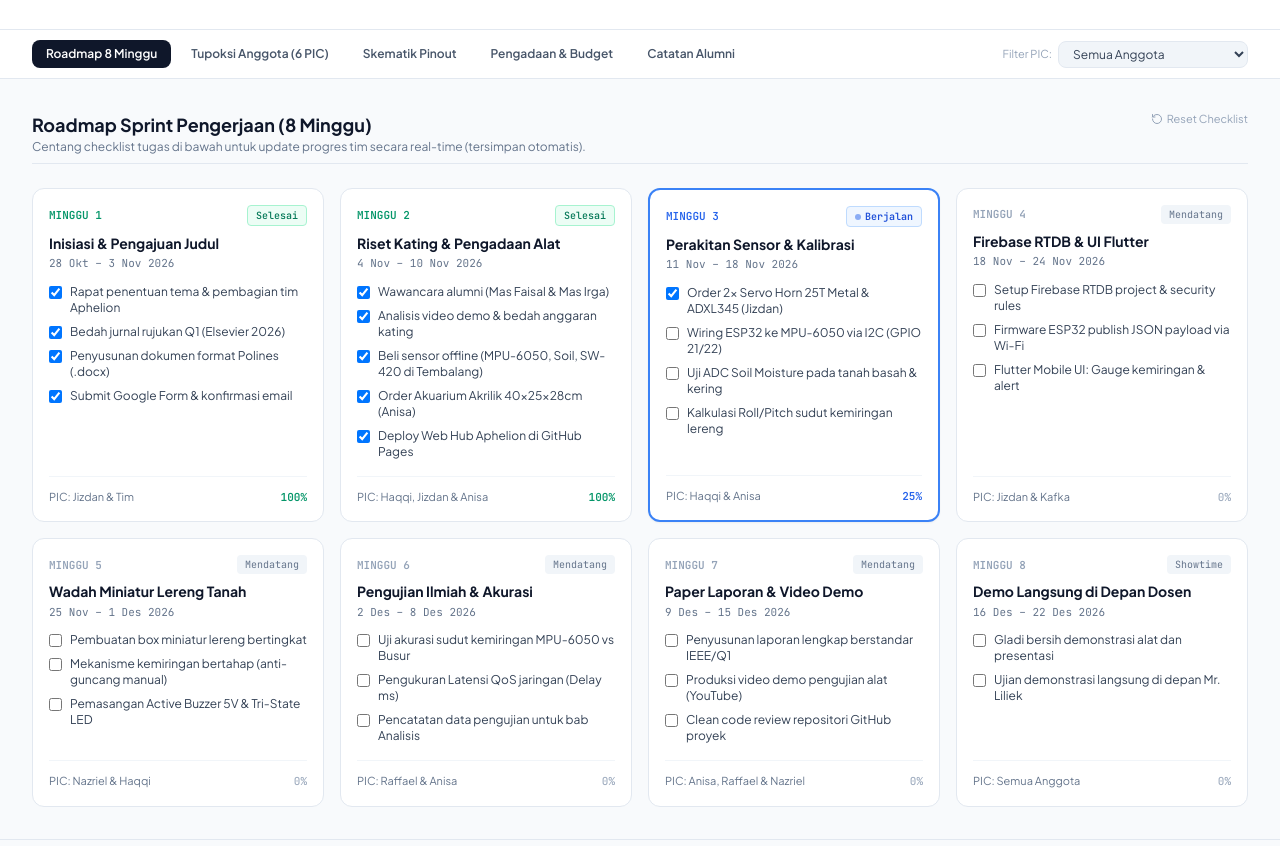
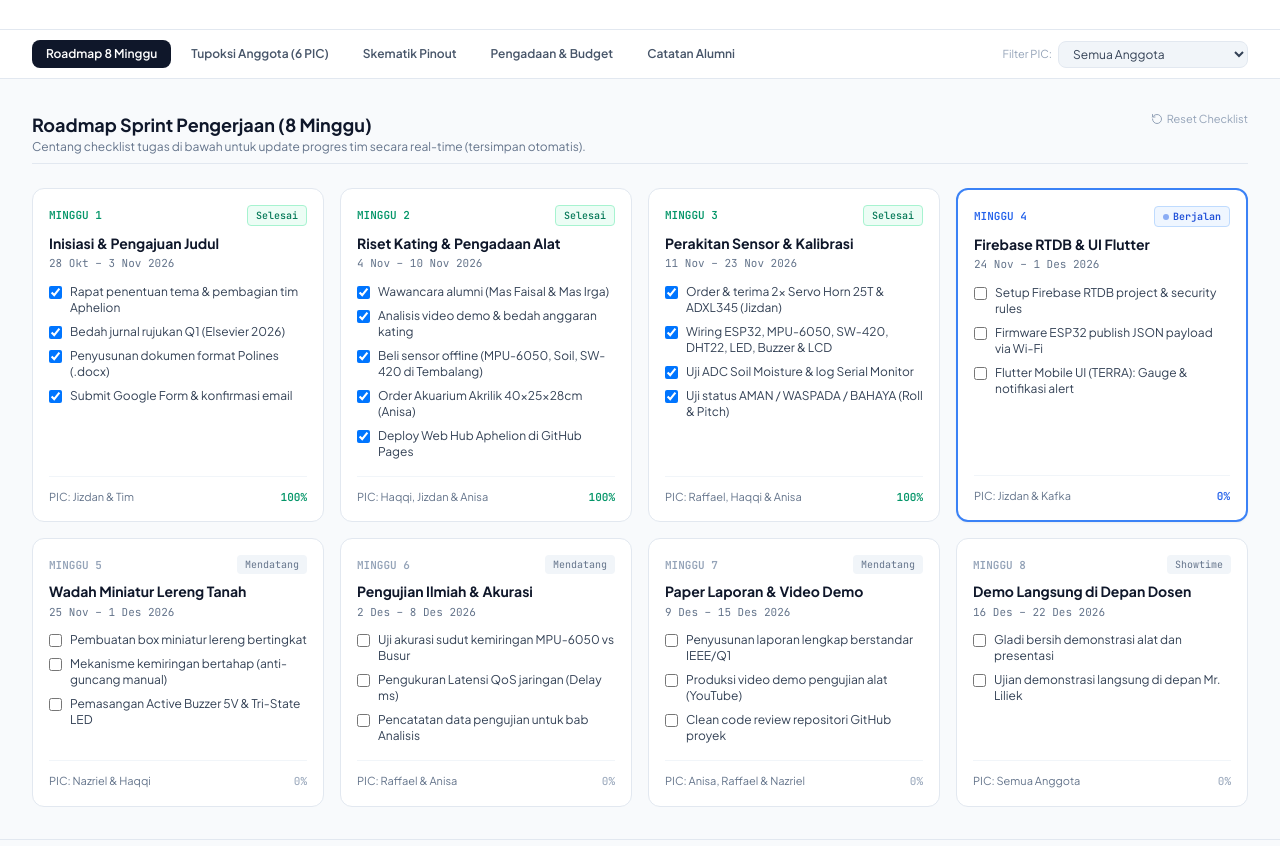
Before and after one commit to UnnamedPeople-Chin/aphelion-iot-hub, a plain HTML site: page index.html in a window 1280 px wide. Shown: the part 306-1152 px from the top of the page. Drawn offline with nearby package versions, Linux system fonts and the light colour scheme.

Commit message:
feat: complete Sprint 3 calibration tests, mark ADXL345 & Servo Horn received, start Sprint 4

```diff
--- a/index.html
+++ b/index.html
@@ -154,7 +154,7 @@
           </div>
           <div class="flex items-center justify-between text-[11px] text-slate-500 dark:text-slate-400 mt-2">
             <span id="taskCompletedCount" class="font-mono tabular-nums">0/24 Subtugas</span>
-            <span class="font-mono text-amber-600 dark:text-amber-400 font-medium">Sprint 3 Sedang Berjalan</span>
+            <span class="font-mono text-amber-600 dark:text-amber-400 font-medium">Sprint 4 Sedang Berjalan</span>
           </div>
           <div class="mt-3 pt-3 border-t border-slate-200 dark:border-slate-700 flex justify-between items-center text-xs">
             <span class="text-slate-500">Realisasi Keluar:</span>
@@ -303,52 +303,54 @@
           </div>
         </div>
 
-        <!-- SPRINT 3 (ACTIVE) -->
-        <div class="sprint-card bg-white dark:bg-slate-900 border-2 border-blue-500 dark:border-blue-500 rounded-xl p-4 flex flex-col justify-between shadow-sm" data-pics="Haqqi,Anisa,Jizdan">
+        <!-- SPRINT 3 (DONE) -->
+        <div class="sprint-card bg-white dark:bg-slate-900 border border-slate-200 dark:border-slate-800 rounded-xl p-4 flex flex-col justify-between" data-pics="Haqqi,Anisa,Jizdan,Raffael">
           <div>
             <div class="flex items-center justify-between mb-2">
-              <span class="text-[11px] font-mono font-bold text-blue-600 dark:text-blue-400">MINGGU 3</span>
+              <span class="text-[11px] font-mono font-bold text-emerald-600 dark:text-emerald-400">MINGGU 3</span>
+              <span class="text-[10px] font-mono font-medium px-2 py-0.5 rounded bg-emerald-50 dark:bg-emerald-950 text-emerald-700 dark:text-emerald-300 border border-emerald-200 dark:border-emerald-800">
+                Selesai
+              </span>
+            </div>
+            <h3 class="text-sm font-bold text-slate-900 dark:text-white leading-snug">Perakitan Sensor & Kalibrasi</h3>
+            <p class="text-[11px] text-slate-500 font-mono mt-0.5 mb-3">11 Nov – 23 Nov 2026</p>
+
+            <div class="space-y-2 text-xs">
+              <label class="flex items-start gap-2 cursor-pointer">
+                <input type="checkbox" id="task-3-0" checked onchange="saveTaskState()" class="mt-0.5 rounded border-slate-300 text-blue-600 focus:ring-0">
+                <span class="text-slate-700 dark:text-slate-300">Order & terima 2x Servo Horn 25T & ADXL345 (Jizdan)</span>
+              </label>
+              <label class="flex items-start gap-2 cursor-pointer">
+                <input type="checkbox" id="task-3-1" checked onchange="saveTaskState()" class="mt-0.5 rounded border-slate-300 text-blue-600 focus:ring-0">
+                <span class="text-slate-700 dark:text-slate-300">Wiring ESP32, MPU-6050, SW-420, DHT22, LED, Buzzer & LCD</span>
+              </label>
+              <label class="flex items-start gap-2 cursor-pointer">
+                <input type="checkbox" id="task-3-2" checked onchange="saveTaskState()" class="mt-0.5 rounded border-slate-300 text-blue-600 focus:ring-0">
+                <span class="text-slate-700 dark:text-slate-300">Uji ADC Soil Moisture & log Serial Monitor</span>
+              </label>
+              <label class="flex items-start gap-2 cursor-pointer">
+                <input type="checkbox" id="task-3-3" checked onchange="saveTaskState()" class="mt-0.5 rounded border-slate-300 text-blue-600 focus:ring-0">
+                <span class="text-slate-700 dark:text-slate-300">Uji status AMAN / WASPADA / BAHAYA (Roll & Pitch)</span>
+              </label>
+            </div>
+          </div>
+          <div class="mt-4 pt-3 border-t border-slate-100 dark:border-slate-800 text-[11px] text-slate-500 flex justify-between items-center">
+            <span>PIC: Raffael, Haqqi & Anisa</span>
+            <span class="font-mono text-emerald-600 font-semibold">100%</span>
+          </div>
+        </div>
+
+        <!-- SPRINT 4 (ACTIVE) -->
+        <div class="sprint-card bg-white dark:bg-slate-900 border-2 border-blue-500 dark:border-blue-500 rounded-xl p-4 flex flex-col justify-between shadow-sm" data-pics="Jizdan,Kafka">
+          <div>
+            <div class="flex items-center justify-between mb-2">
+              <span class="text-[11px] font-mono font-bold text-blue-600 dark:text-blue-400">MINGGU 4</span>
               <span class="text-[10px] font-mono font-semibold px-2 py-0.5 rounded bg-blue-50 dark:bg-blue-950 text-blue-700 dark:text-blue-300 border border-blue-200 dark:border-blue-800 flex items-center gap-1">
                 <span class="w-1.5 h-1.5 rounded-full bg-blue-600 animate-pulse"></span> Berjalan
               </span>
             </div>
-            <h3 class="text-sm font-bold text-slate-900 dark:text-white leading-snug">Perakitan Sensor & Kalibrasi</h3>
-            <p class="text-[11px] text-slate-500 font-mono mt-0.5 mb-3">11 Nov – 18 Nov 2026</p>
-
-            <div class="space-y-2 text-xs">
-              <label class="flex items-start gap-2 cursor-pointer">
-                <input type="checkbox" id="task-3-0" checked onchange="saveTaskState()" class="mt-0.5 rounded border-slate-300 text-blue-600 focus:ring-0">
-                <span class="text-slate-700 dark:text-slate-300">Order 2x Servo Horn 25T Metal & ADXL345 (Jizdan)</span>
-              </label>
-              <label class="flex items-start gap-2 cursor-pointer">
-                <input type="checkbox" id="task-3-1" onchange="saveTaskState()" class="mt-0.5 rounded border-slate-300 text-blue-600 focus:ring-0">
-                <span class="text-slate-700 dark:text-slate-300">Wiring ESP32 ke MPU-6050 via I2C (GPIO 21/22)</span>
-              </label>
-              <label class="flex items-start gap-2 cursor-pointer">
-                <input type="checkbox" id="task-3-2" onchange="saveTaskState()" class="mt-0.5 rounded border-slate-300 text-blue-600 focus:ring-0">
-                <span class="text-slate-700 dark:text-slate-300">Uji ADC Soil Moisture pada tanah basah & kering</span>
-              </label>
-              <label class="flex items-start gap-2 cursor-pointer">
-                <input type="checkbox" id="task-3-3" onchange="saveTaskState()" class="mt-0.5 rounded border-slate-300 text-blue-600 focus:ring-0">
-                <span class="text-slate-700 dark:text-slate-300">Kalkulasi Roll/Pitch sudut kemiringan lereng</span>
-              </label>
-            </div>
-          </div>
-          <div class="mt-4 pt-3 border-t border-slate-100 dark:border-slate-800 text-[11px] text-slate-500 flex justify-between items-center">
-            <span>PIC: Haqqi & Anisa</span>
-            <span class="font-mono text-blue-600 font-semibold">25%</span>
-          </div>
-        </div>
-
-        <!-- SPRINT 4 -->
-        <div class="sprint-card bg-white dark:bg-slate-900 border border-slate-200 dark:border-slate-800 rounded-xl p-4 flex flex-col justify-between" data-pics="Jizdan,Kafka">
-          <div>
-            <div class="flex items-center justify-between mb-2">
-              <span class="text-[11px] font-mono font-bold text-slate-400">MINGGU 4</span>
-              <span class="text-[10px] font-mono px-2 py-0.5 rounded bg-slate-100 dark:bg-slate-800 text-slate-500">Mendatang</span>
-            </div>
             <h3 class="text-sm font-bold text-slate-900 dark:text-white leading-snug">Firebase RTDB & UI Flutter</h3>
-            <p class="text-[11px] text-slate-500 font-mono mt-0.5 mb-3">18 Nov – 24 Nov 2026</p>
+            <p class="text-[11px] text-slate-500 font-mono mt-0.5 mb-3">24 Nov – 1 Des 2026</p>
 
             <div class="space-y-2 text-xs">
               <label class="flex items-start gap-2 cursor-pointer">
@@ -361,13 +363,13 @@
               </label>
               <label class="flex items-start gap-2 cursor-pointer">
                 <input type="checkbox" id="task-4-3" onchange="saveTaskState()" class="mt-0.5 rounded border-slate-300 text-blue-600 focus:ring-0">
-                <span class="text-slate-700 dark:text-slate-300">Flutter Mobile UI: Gauge kemiringan & alert</span>
+                <span class="text-slate-700 dark:text-slate-300">Flutter Mobile UI (TERRA): Gauge & notifikasi alert</span>
               </label>
             </div>
           </div>
           <div class="mt-4 pt-3 border-t border-slate-100 dark:border-slate-800 text-[11px] text-slate-500 flex justify-between items-center">
             <span>PIC: Jizdan & Kafka</span>
-            <span class="font-mono text-slate-400">0%</span>
+            <span class="font-mono text-blue-600 font-semibold">0%</span>
           </div>
         </div>
 
@@ -908,7 +910,7 @@
                 <td class="py-2.5 px-4 font-mono font-semibold text-emerald-600 dark:text-emerald-400">Rp 41.600</td>
                 <td class="py-2.5 px-4 font-medium text-blue-600 dark:text-blue-400">Jizdan (Reimburse)</td>
                 <td class="py-2.5 px-4 text-right">
-                  <span class="px-2 py-0.5 rounded text-[10px] font-mono font-medium bg-emerald-100 dark:bg-emerald-900/60 text-emerald-800 dark:text-emerald-200 border border-emerald-300 dark:border-emerald-700">Dikirim (SPX)</span>
+                  <span class="px-2 py-0.5 rounded text-[10px] font-mono font-medium bg-emerald-100 dark:bg-emerald-900/60 text-emerald-800 dark:text-emerald-200 border border-emerald-300 dark:border-emerald-700">Sudah Diterima (Fisik)</span>
                 </td>
               </tr>
               <tr class="bg-emerald-50/30 dark:bg-emerald-950/10">
@@ -917,7 +919,7 @@
                 <td class="py-2.5 px-4 font-mono font-semibold text-emerald-600 dark:text-emerald-400">Rp 42.885</td>
                 <td class="py-2.5 px-4 font-medium text-blue-600 dark:text-blue-400">Jizdan (Reimburse)</td>
                 <td class="py-2.5 px-4 text-right">
-                  <span class="px-2 py-0.5 rounded text-[10px] font-mono font-medium bg-emerald-100 dark:bg-emerald-900/60 text-emerald-800 dark:text-emerald-200 border border-emerald-300 dark:border-emerald-700">Sudah Dibeli (Shopee)</span>
+                  <span class="px-2 py-0.5 rounded text-[10px] font-mono font-medium bg-emerald-100 dark:bg-emerald-900/60 text-emerald-800 dark:text-emerald-200 border border-emerald-300 dark:border-emerald-700">Sudah Diterima (Fisik)</span>
                 </td>
               </tr>
               <tr>
@@ -1082,12 +1084,12 @@
         if (cb.checked) completed++;
       });
 
-      localStorage.setItem('aphelion_tasks_state_v4', JSON.stringify(state));
+      localStorage.setItem('aphelion_tasks_state_v5', JSON.stringify(state));
       updateProgressUI(completed, checkboxes.length);
     }
 
     function loadTaskState() {
-      const saved = localStorage.getItem('aphelion_tasks_state_v4');
+      const saved = localStorage.getItem('aphelion_tasks_state_v5');
       const checkboxes = document.querySelectorAll('input[type="checkbox"]');
       let completed = 0;
 
@@ -1126,7 +1128,7 @@
 
     function resetTasks() {
       if (confirm('Reset status checklist tugas ke awal?')) {
-        localStorage.removeItem('aphelion_tasks_state_v4');
+        localStorage.removeItem('aphelion_tasks_state_v5');
         location.reload();
       }
     }
```
